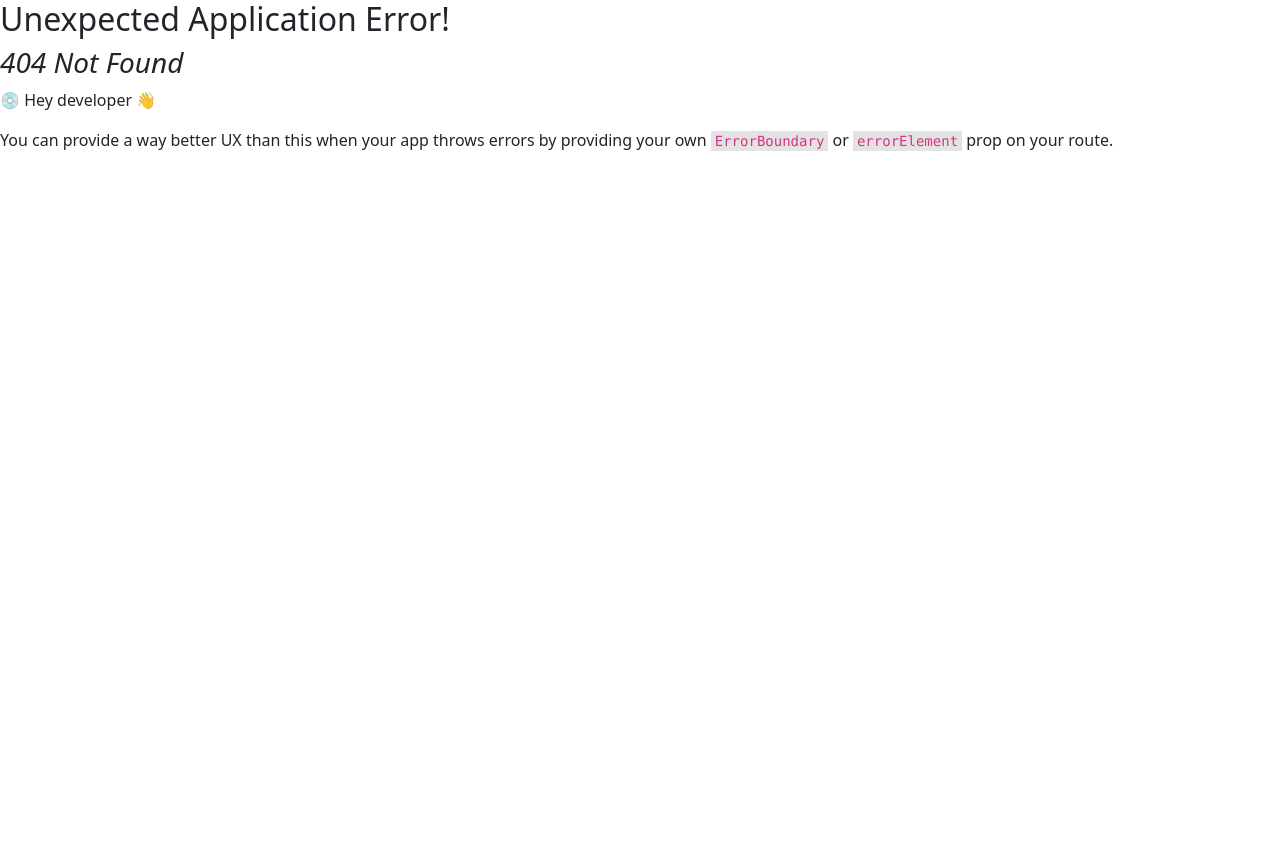
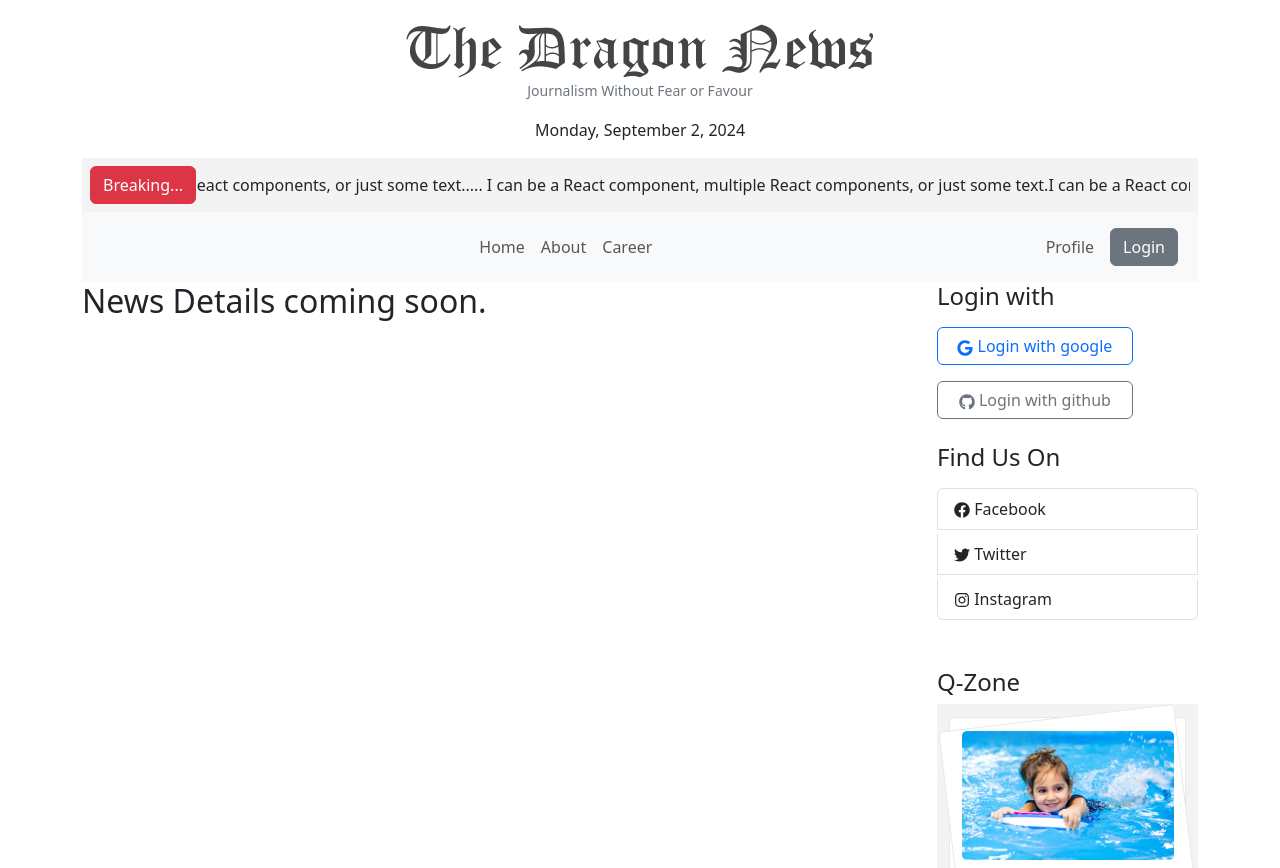
Before and after one commit to mrfhmd7/dragon-news, a React (Vite) app: page /news/1 in a window 1280 px wide. Before the commit this address had no page. Shown: the top 868 px of the page. Before the commit the page ends 800 px from the top, so only its background shows below. Built offline with nearby package versions, Linux system fonts and the light colour scheme.

Commit message:
setup new layout for news

```diff
--- a/src/layouts/NewsLayout.jsx
+++ b/src/layouts/NewsLayout.jsx
@@ -1,9 +1,25 @@
 import React from 'react';
+import Header from '../pages/Shared/Header/Header';
+import { Col, Container, Row } from 'react-bootstrap';
+import { Outlet } from 'react-router-dom';
+import RightNav from '../pages/Shared/RightNav/RightNav';
+import Footer from '../pages/Shared/Footer/Footer';
 
 const NewsLayout = () => {
      return (
           <div>
-
+               <Header></Header>
+               <Container>
+                    <Row>
+                         <Col lg={9}>
+                              <Outlet/>
+                         </Col>
+                         <Col lg={3}>
+                              <RightNav></RightNav>
+                         </Col>
+                    </Row>
+               </Container>
+               <Footer></Footer>
           </div>
      );
 };
--- /dev/null
+++ b/src/pages/News/News/News.jsx
@@ -0,0 +1,11 @@
+import React from 'react';
+
+const News = () => {
+     return (
+          <div>
+               <h2>News Details coming soon.</h2>
+          </div>
+     );
+};
+
+export default News;
```
Also changed, not shown: src/routes/Routes.jsx (+12 -0 lines).
